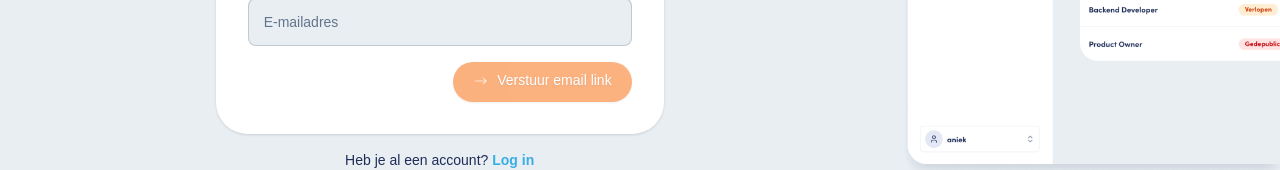
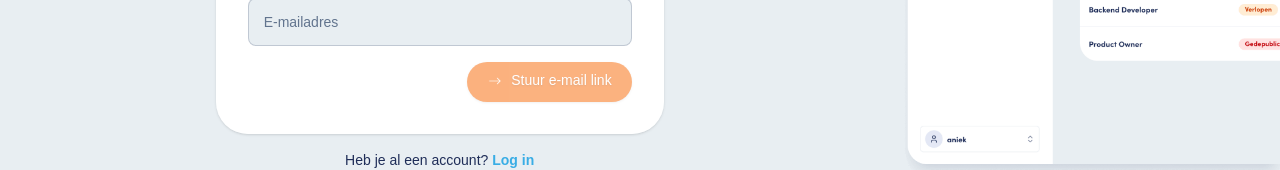
Before and after one commit to Colourfuljobs/colourful-jobs, a Next.js app: page /onboarding in a window 1280 px wide. Shown: the part 537-707 px from the top of the page. Built offline with nearby package versions, Linux system fonts and the light colour scheme; no server answers; a web font is replaced by a local one.

Commit message:
text change button and creddit status in modal

```diff
--- a/src/components/checkout/CreditsCheckoutModal.tsx
+++ b/src/components/checkout/CreditsCheckoutModal.tsx
@@ -275,11 +275,13 @@ export function CreditsCheckoutModal({
                 </p>
               </DialogHeader>
 
-              {/* Current balance - inline on one line, aligned with content below (24px from right) */}
-              <div className="flex items-center justify-center sm:justify-end gap-1.5 text-sm">
+              {/* Current balance - two lines, right aligned with padding from close button */}
+              <div className="flex flex-col items-center sm:items-end text-sm sm:pr-8">
                 <span className="text-[#1F2D58]/70">Huidig saldo</span>
-                <Coins className="h-4 w-4 text-[#1F2D58]" />
-                <span className="font-bold text-[#1F2D58]">{currentBalance} credits</span>
+                <div className="flex items-center gap-1.5">
+                  <Coins className="h-4 w-4 text-[#1F2D58]" />
+                  <span className="font-bold text-[#1F2D58]">{currentBalance} credits</span>
+                </div>
               </div>
             </div>
           </div>
--- a/src/components/onboarding/Step1Personal.tsx
+++ b/src/components/onboarding/Step1Personal.tsx
@@ -149,7 +149,7 @@ export function Step1Personal({
             onClick={handleSubmit}
             disabled={!contact.firstName || !contact.lastName || !contact.email || loading}
           >
-            {loading ? "Bezig..." : "Verstuur email link"}
+            {loading ? "Bezig..." : "Stuur e-mail link"}
           </Button>
         </div>
       </div>
```
